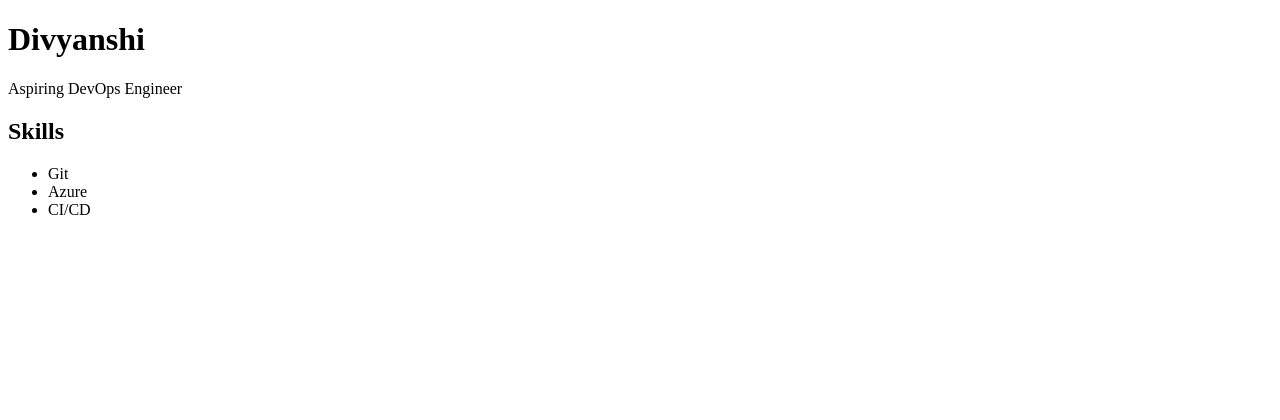
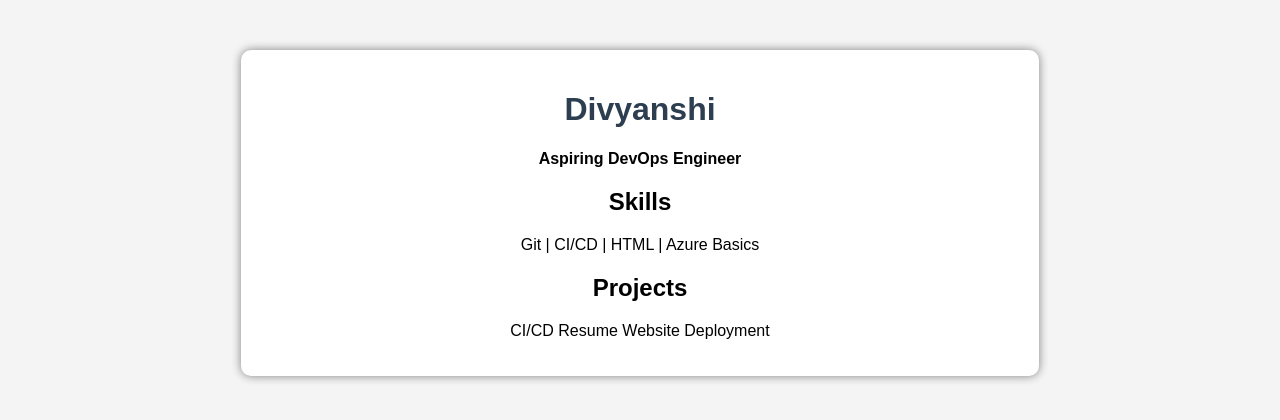
Before and after one commit to divyanshichugh4/resume-website, a plain HTML site: page index.html in a window 1280 px wide. Drawn offline with Linux system fonts and the light colour scheme.

Commit message:
Initial resume website

```diff
--- a/index.html
+++ b/index.html
@@ -2,16 +2,33 @@
 <html>
 <head>
     <title>Divyanshi Resume</title>
-    <link rel="stylesheet" href="style.css">
+    <style>
+        body {
+            font-family: Arial;
+            text-align: center;
+            background-color: #f4f4f4;
+        }
+        h1 {
+            color: #2c3e50;
+        }
+        .box {
+            background: white;
+            padding: 20px;
+            margin: 50px auto;
+            width: 60%;
+            border-radius: 10px;
+            box-shadow: 0px 0px 10px gray;
+        }
+    </style>
 </head>
 <body>
-    <h1>Divyanshi</h1>
-    <p>Aspiring DevOps Engineer</p>
-    <h2>Skills</h2>
-    <ul>
-        <li>Git</li>
-        <li>Azure</li>
-        <li>CI/CD</li>
-    </ul>
+    <div class="box">
+        <h1>Divyanshi</h1>
+        <p><b>Aspiring DevOps Engineer</b></p>
+        <h2>Skills</h2>
+        <p>Git | CI/CD | HTML | Azure Basics</p>
+        <h2>Projects</h2>
+        <p>CI/CD Resume Website Deployment</p>
+    </div>
 </body>
 </html>
```
